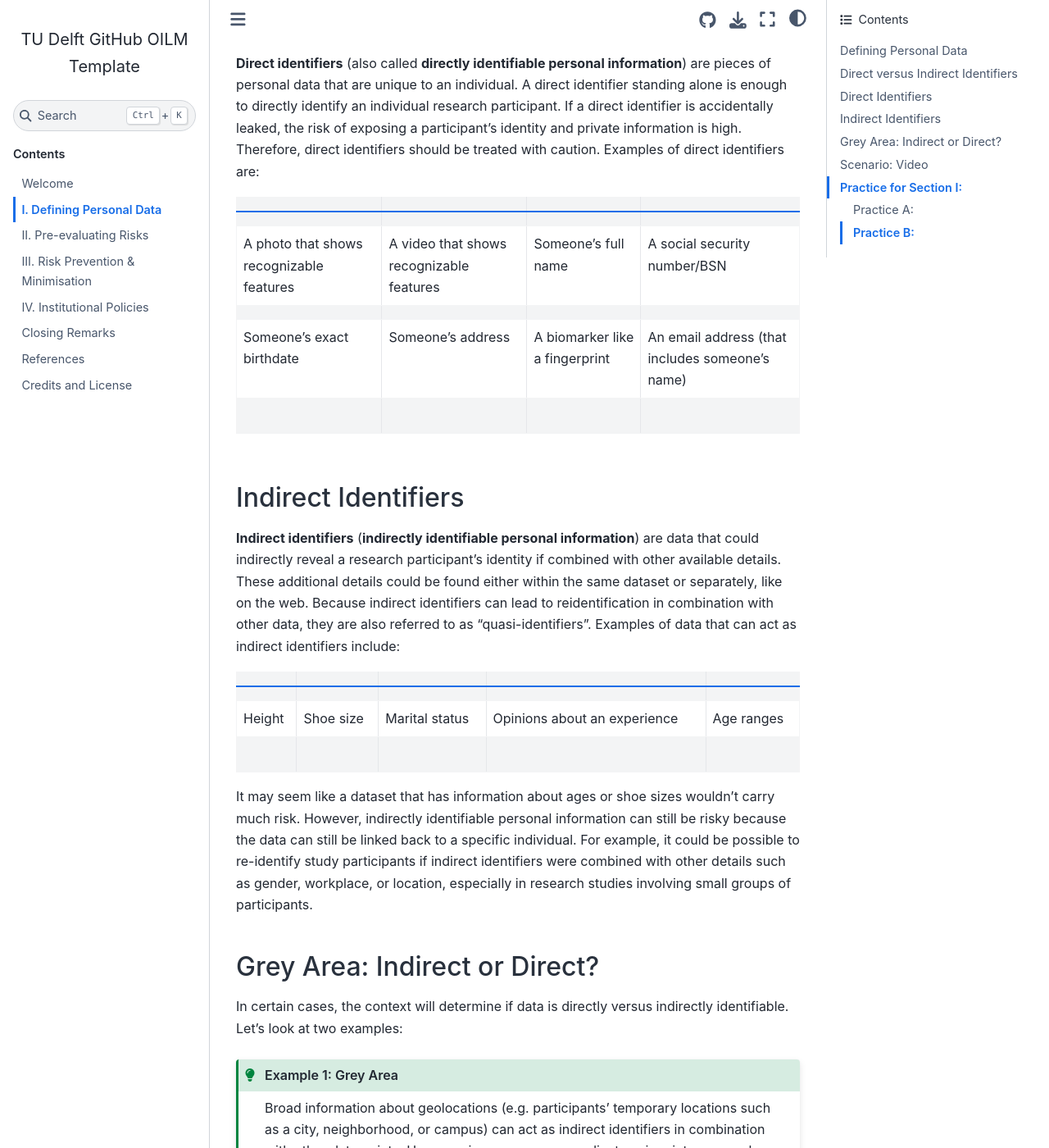
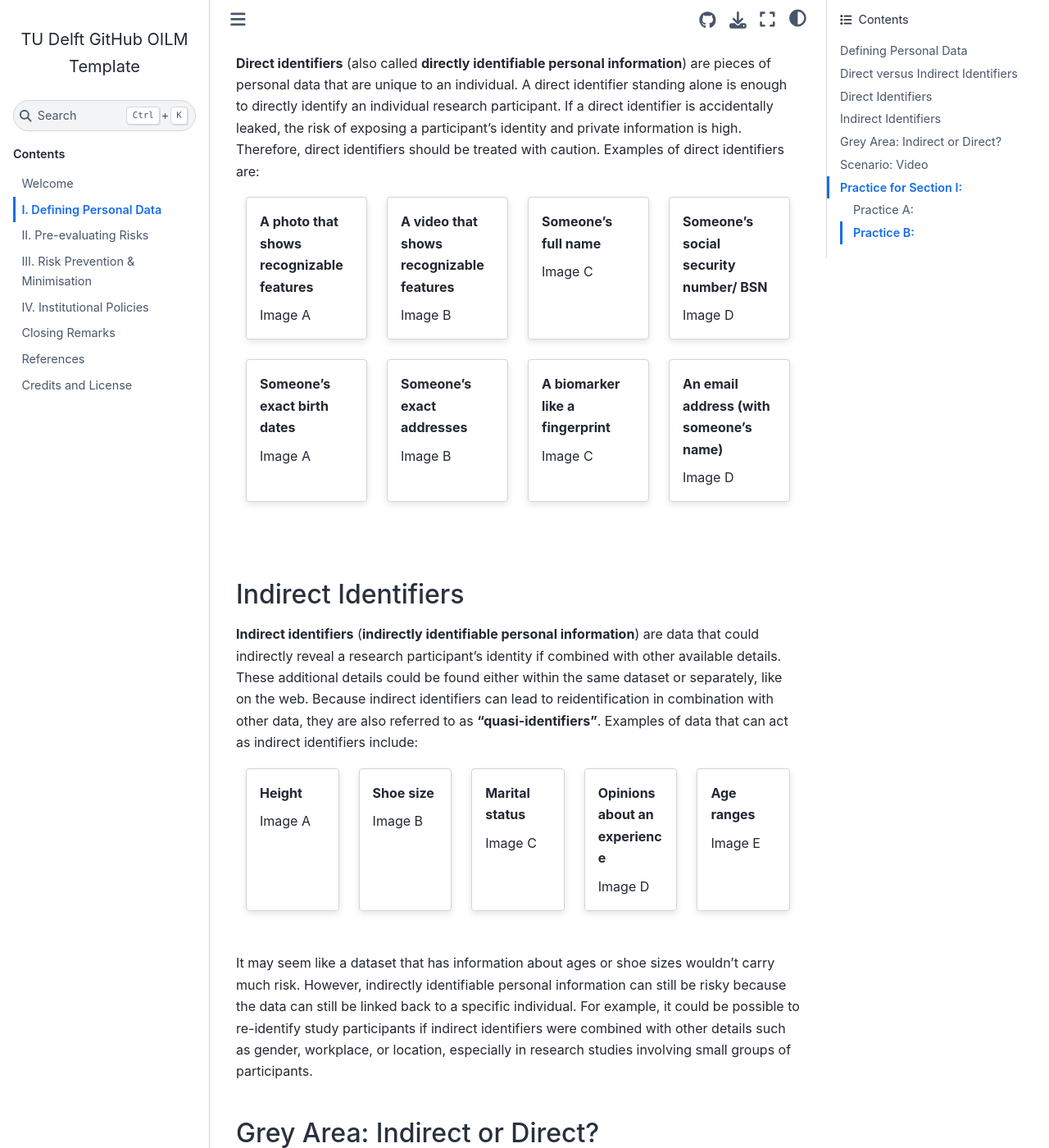
Before and after one commit to tu-delft-library/BSc_Research_Ethics_for_Personal_Data, a Jupyter Book: the page built from book/defining_personal_data.md, in a window 1280 px wide and 1400 px high, scrolled down 1264 px. Shown: the whole window at 82% size. Built offline with Jupyter Book 1.0.4 settings and Sphinx 7.4.7 and the Sphinx Book theme 1.1.4, drawn with Linux system fonts in a browser that asks for light colours; comment, search, counter and statistics services are not loaded.

Commit message:
grid cards set up

```diff
--- a/book/defining_personal_data.md
+++ b/book/defining_personal_data.md
@@ -52,22 +52,57 @@ As a researcher, it is your legal and ethical imperative to protect the dignity,
 ## Direct Identifiers
 **Direct identifiers** (also called **directly identifiable personal information**) are pieces of personal data that are unique to an individual. A direct identifier standing alone is enough to directly identify an individual research participant. If a direct identifier is accidentally leaked, the risk of exposing a participant’s identity and private information is high. Therefore, direct identifiers should be treated with caution. Examples of direct identifiers are:
 
-|   |   |   |   |
-|---|---|---|---|
-|   |   |   |   |
-| A photo that shows recognizable features| A video that shows recognizable features | Someone's full name | A social security number/BSN |
-|   |   |   |   |
-|Someone's exact birthdate | Someone's address | A biomarker like a fingerprint | An email address (that includes someone's name) |
+::::{grid} 4
+:::{grid-item-card}   A photo that shows recognizable features
+Image A
+:::
+:::{grid-item-card}  A video that shows recognizable features
+Image B
+:::
+:::{grid-item-card}  Someone's full name
+Image C
+:::
+:::{grid-item-card}  Someone's social security number/ BSN
+Image D
+:::
+::::
+::::{grid} 4
+:::{grid-item-card}  Someone's exact birth dates
+Image A
+:::
+:::{grid-item-card}  Someone's exact addresses
+Image B
+:::
+:::{grid-item-card}  A biomarker like a fingerprint
+Image C
+:::
+:::{grid-item-card}  An email address (with someone's name)
+Image D
+:::
+::::
 <br>
 
 
 ## Indirect Identifiers
-**Indirect identifiers** (**indirectly identifiable personal information**) are data that could indirectly reveal a research participant's identity if combined with other available details. These additional details could be found either within the same dataset or separately, like on the web. Because indirect identifiers can lead to reidentification in combination with other data, they are also referred to as "quasi-identifiers”. Examples of data that can act as indirect identifiers include:
+**Indirect identifiers** (**indirectly identifiable personal information**) are data that could indirectly reveal a research participant's identity if combined with other available details. These additional details could be found either within the same dataset or separately, like on the web. Because indirect identifiers can lead to reidentification in combination with other data, they are also referred to as **"quasi-identifiers”**. Examples of data that can act as indirect identifiers include:
 
-|   |   |   |   |   |
-|---|---|---|---|---|
-|   |   |   |   |   |
-| Height | Shoe size | Marital status | Opinions about an experience | Age ranges |
+::::{grid} 5
+:::{grid-item-card}  Height
+Image A
+:::
+:::{grid-item-card}  Shoe size
+Image B
+:::
+:::{grid-item-card}  Marital status
+Image C
+:::
+:::{grid-item-card}  Opinions about an experience
+Image D
+:::
+:::{grid-item-card}  Age ranges
+Image E
+:::
+::::
 <br>
 
 It may seem like a dataset that has information about ages or shoe sizes wouldn't carry much risk. However, indirectly identifiable personal information can still be risky because the data can still be linked back to a specific individual. For example, it could be possible to re-identify study participants if indirect identifiers were combined with other details such as gender, workplace, or location, especially in research studies involving small groups of participants.
```
